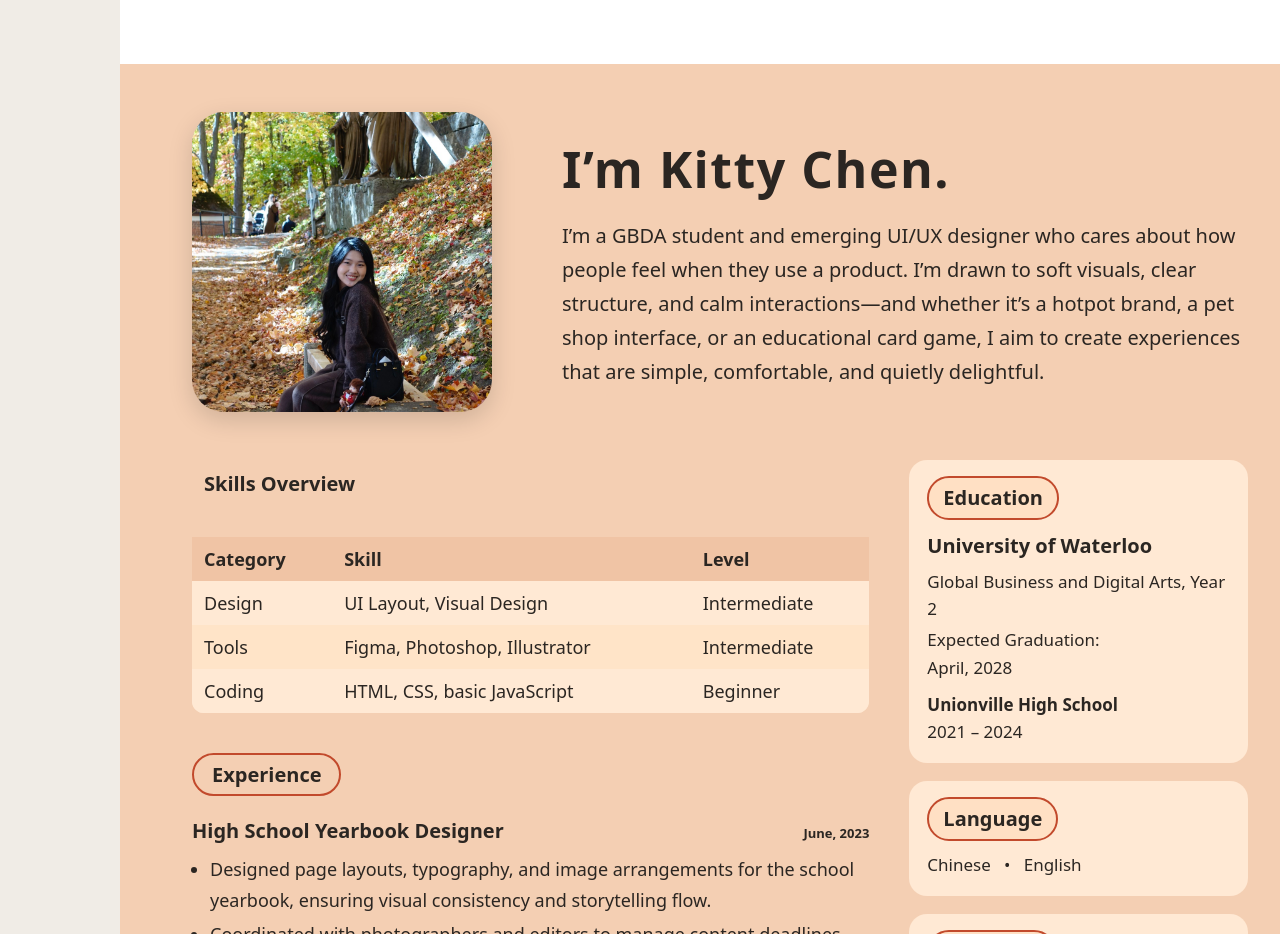
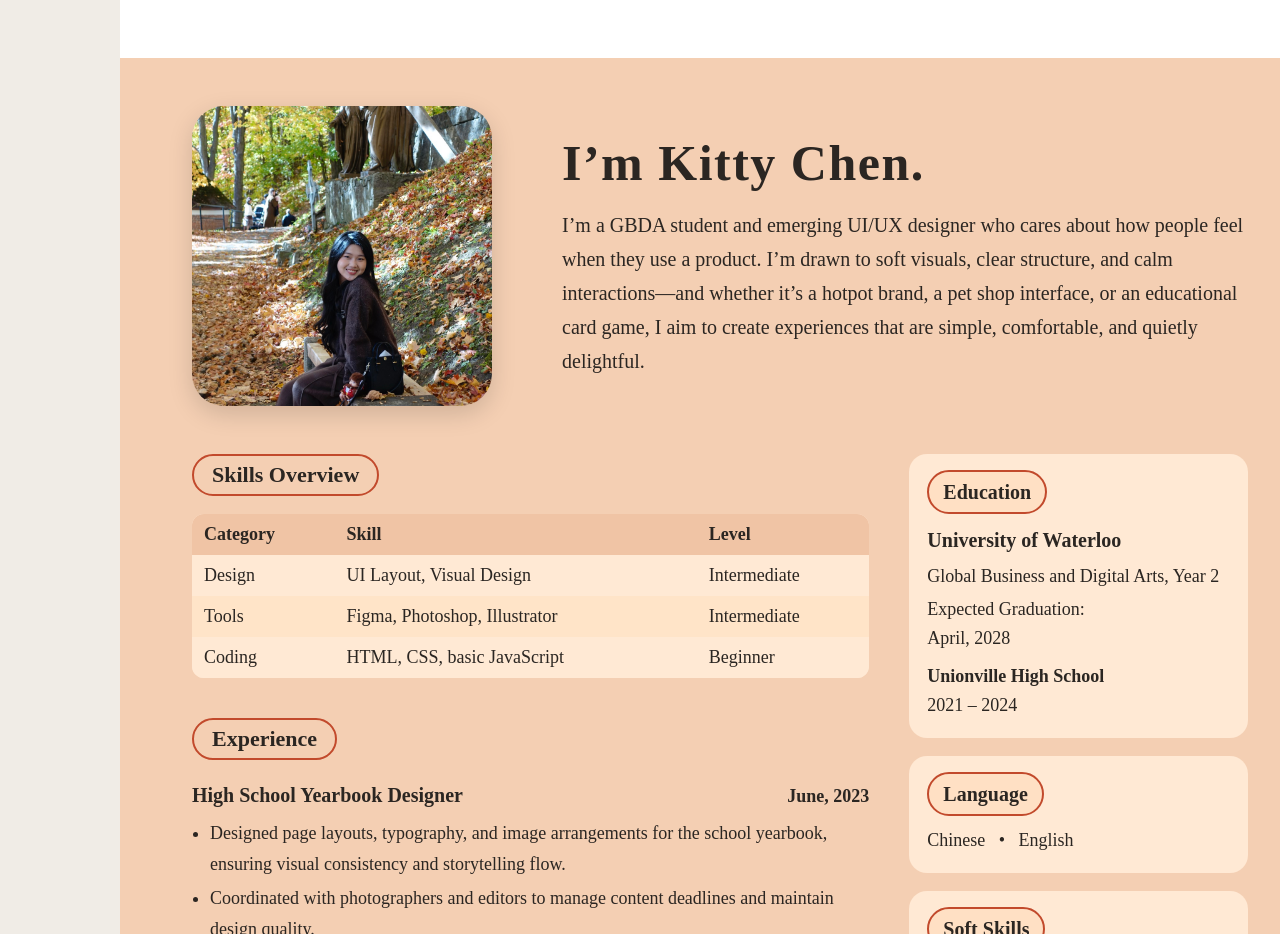
Before and after one commit to kitty623-ui/portfolio-pic, a plain HTML site: page index.html in a window 1280 px wide. Shown: the part 2040-2974 px from the top of the page. Drawn offline with Linux system fonts and the light colour scheme.

Commit message:
resume section

```diff
--- a/index.html
+++ b/index.html
@@ -5,39 +5,22 @@
   <title>Kitty Chen – Portfolio</title>
 
   <style>
-    :root {
-      --bg-page: #f0ece6;
-      --bg-cream: #ffe9d4;
-      --bg-nav: #e4c9b1;
-      --bg-card: #ffe4c8;
-      --bg-footer: #ffe4c8;
-      --bg-resume: #f4cfb3;
-      --text-main: #2b2622;
-      --text-muted: #7a6d63;
-      --accent-red: #de2910;
-      --radius-lg: 22px;
-    }
-
     * {
       box-sizing: border-box;
     }
 
-    html {
-      scroll-behavior: smooth; /* 导航点击时平滑滚动 */
-    }
-
     body {
       margin: 0;
-      font-family: system-ui, -apple-system, BlinkMacSystemFont, "Segoe UI", sans-serif;
-      background: var(--bg-page);      /* 外面的灰色背景 */
-      color: var(--text-main);
+      font-family: "Anonymous Pro", serif;
+      background: #f0ece6;      /* 外面的灰色背景 */
+      color: #2b2622;
     }
 
     a {
-      color: var(--text-main);
+      color: #2b2622;
       text-decoration: none;
     }
-    a:visited { color: var(--text-main); }
+    a:visited { color: #2b2622; }
     a:hover { text-decoration: underline; }
     a:active { color: #000; }
 
@@ -84,8 +67,8 @@
     }
 
     .nav-strip {
-      background: var(--bg-nav);
-      margin-top: -25px;        /* 把 bar 拉近图片 */
+      background: #e4c9b1;
+      margin-top: -25px;
     }
 
     .nav-inner {
@@ -106,13 +89,13 @@
     }
 
     .nav-link--active {
-      color: var(--accent-red);
+      color: #de2910;
       font-weight: 700;
     }
 
     .nav-link:hover {
-      color: var(--accent-red);
-      text-decoration: none;
+      color: #de2910;
+      text-decoration: underline;
     }
 
     /* ========== SECTION 2: HELLO ========== */
@@ -124,8 +107,8 @@
     }
 
     .hello-card {
-      background: var(--bg-card);
-      border-radius: var(--radius-lg);
+      background: #ffe4c8;
+      border-radius: 22px;
       padding: 40px 32px;
       display: grid;
       grid-template-columns: 0.95fr 1.35fr;
@@ -150,7 +133,7 @@
       align-items: center;
       justify-content: center;
       font-size: 20px;
-      color: var(--text-muted);
+      color: #7a6d63;
     }
 
     .hello-photo-circle img {
@@ -180,7 +163,7 @@
     .hello-body {
       font-size: 22px;
       line-height: 1.7;
-      color: var(--text-main);
+      color: #2b2622;
       max-width: 650px;
     }
 
@@ -237,7 +220,7 @@
 
     .resume-section {
       margin-top: 40px;
-      background: var(--bg-resume);
+      background: #f4cfb3;
       padding: 48px 72px 40px;
     }
 
@@ -276,7 +259,6 @@
       margin: 0;
     }
 
-
     .contact-list {
       list-style: none;
       margin: 0;
@@ -309,9 +291,9 @@
       border-radius: 999px;
       border: 2px solid #c24a2c;
       font-weight: 600;
-      font-size: 20px;
+      font-size: 22px;
       margin-bottom: 18px;
-      background: var(--bg-resume);
+      background: #f4cfb3;
     }
 
     .job {
@@ -333,7 +315,7 @@
     }
 
     .job-date {
-      font-size: 13px;
+      font-size: 18px;
     }
 
     .job ul {
@@ -355,7 +337,7 @@
       background: #ffe9d4;
       border-radius: 18px;
       padding: 16px 18px 14px;
-      font-size: 17px;
+      font-size: 18px;
       line-height: 1.6;
     }
 
@@ -389,21 +371,11 @@
     .skills-table {
       width: 100%;
       border-collapse: collapse;
-  margin-top: 0;          /* 让表格顶端和右边卡片对齐 */
       margin-bottom: 40px;
       font-size: 18px;
-  background: #ffe9d4;            /* 和 side-card 保持同一色系 */
+      background: #ffe9d4;
       border-radius: 12px;
-  overflow: hidden;               /* 让圆角生效 */
-}
-
-.skills-table caption {
-  caption-side: top;
-  text-align: left;
-  font-weight: 600;
-  font-size: 20px;
-  padding: 10px 12px 40px;
-  color: #2b2622;
+      overflow: hidden;
     }
 
     .skills-table th,
@@ -428,11 +400,10 @@
       background: #ffe9d4;
     }
 
-
     /* ========== FOOTER ========== */
 
     .site-footer {
-      background: var(--bg-footer);
+      background: #ffe4c8;
       border-top: 1px solid #e0c9af;
       padding: 40px 40px 40px;
       box-sizing: border-box;
@@ -450,7 +421,6 @@
       text-decoration: underline;
       opacity: 0.85;
     }
-
 
     .footer-left {
       line-height: 1.6;
@@ -542,21 +512,21 @@
           </div>
 
           <div class="resume-header-right">
-  <h1>I’m Kitty Chen.</h1>
+            <h1><strong>I’m Kitty Chen.</strong></h1>
             <p class="resume-intro">
               I’m a GBDA student and emerging UI/UX designer who cares about how people feel when they use a product. I’m drawn to soft visuals, clear structure, and calm interactions—and whether it’s a hotpot brand, a pet shop interface, or an educational card game, I aim to create experiences that are simple, comfortable, and quietly delightful.
             </p>
           </div>
-
-
         </div>
 
         <div class="resume-body">
-  <!-- 先放 Skills Overview 表格 -->
+          <!-- 左侧：Skills + Experience -->
           <div class="experience-block">
+            <!-- Skills Overview 标题 -->
+            <div class="section-pill">Skills Overview</div>
 
+            <!-- Skills 表格 -->
             <table class="skills-table">
-    <caption>Skills Overview</caption>
               <thead>
                 <tr>
                   <th>Category</th>
@@ -583,7 +553,7 @@ I’m a GBDA student and emerging UI/UX designer who cares about how people feel
               </tbody>
             </table>
 
-  <!-- 再放 High School Yearbook Designer 这一段 -->
+            <!-- Experience -->
             <div class="section-pill">Experience</div>
             <article class="job">
               <div class="job-header">
@@ -597,7 +567,6 @@ I’m a GBDA student and emerging UI/UX designer who cares about how people feel
               </ul>
             </article>
 
-  <!-- 后面两个 job 原样保留 -->
             <article class="job">
               <div class="job-header">
                 <div class="job-title">Website Redesign Project</div>
@@ -621,13 +590,10 @@ I’m a GBDA student and emerging UI/UX designer who cares about how people feel
                 <li>Tested the game with users and improved the design based on feedback.</li>
               </ul>
             </article>
-
           </div>
-
 
           <!-- 右列：侧栏 -->
           <aside class="side-column">
-
             <div class="side-card">
               <div class="side-card-title">Education</div>
               <h3>University of Waterloo</h3>
@@ -650,6 +616,7 @@ I’m a GBDA student and emerging UI/UX designer who cares about how people feel
                 <li>#Quick learner</li>
               </ul>
             </div>
+
             <div class="side-card">
               <div class="side-card-title">Contact</div>
               <ul class="tag-list">
@@ -658,8 +625,6 @@ I’m a GBDA student and emerging UI/UX designer who cares about how people feel
                 <li>📍 316 Batavia Pl, Waterloo, ON N2L 3W2</li>
               </ul>
             </div>
-
-
           </aside>
         </div>
       </section>
```
Lines whose indentation alone changed are shown as unchanged.
